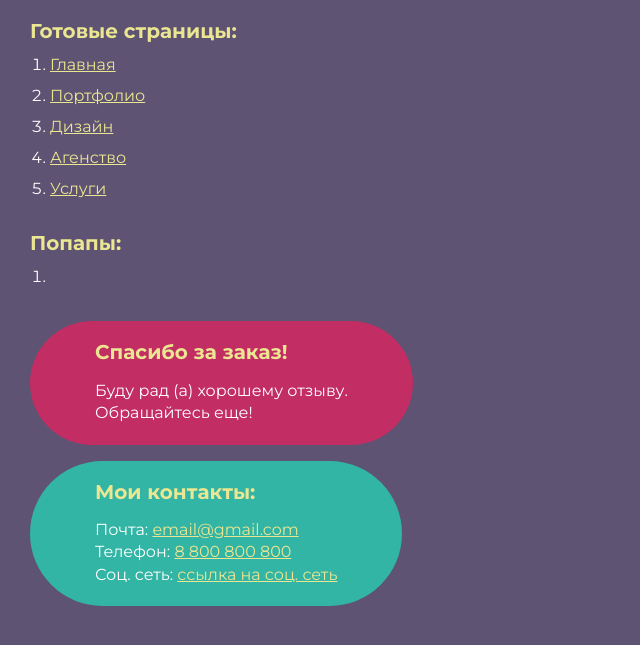
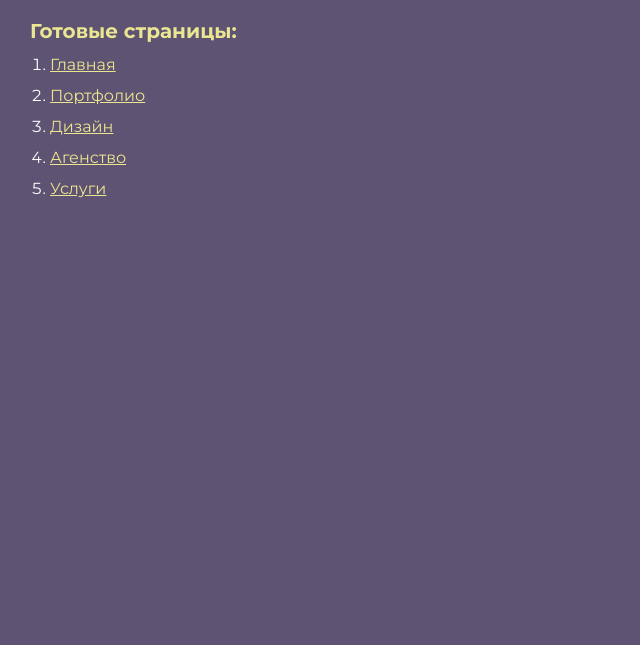
Before and after one commit to lumberzz/digitalProject, a plain HTML site: page index.html in a window 1280 px wide. Shown: the part 115-760 px from the top of the page, without its empty margins (0-640 px from the left). Drawn offline with Linux system fonts and the light colour scheme.

Commit message:
Update index.html

```diff
--- a/index.html
+++ b/index.html
@@ -21,21 +21,6 @@
 			<li><a target="_blank" href="agency.html">Агенство</a></li>
 			<li><a target="_blank" href="services.html">Услуги</a></li>
 		</ol>
-		<h2>Попапы:</h2>
-		<ol class="rootpage__list">
-			<li><a target="_blank" href="home.html#"></a></li>
-		</ol>
-		<div class="rootpage__tnx">
-			<h2>Спасибо за заказ!</h2>
-			<p>Буду рад (а) хорошему отзыву.</p>
-			<p>Обращайтесь еще!</p>
-		</div>
-		<div class="rootpage__contacts">
-			<h2>Мои контакты:</h2>
-			<p>Почта: <a href="mailto:email@gmail.com">email@gmail.com</a></p>
-			<p>Телефон: <a href="tel:8800800800">8 800 800 800</a></p>
-			<p>Соц. сеть: <a href="">ссылка на соц. сеть</a></p>
-		</div>
 	</div>
 </body>
 <style>
```
